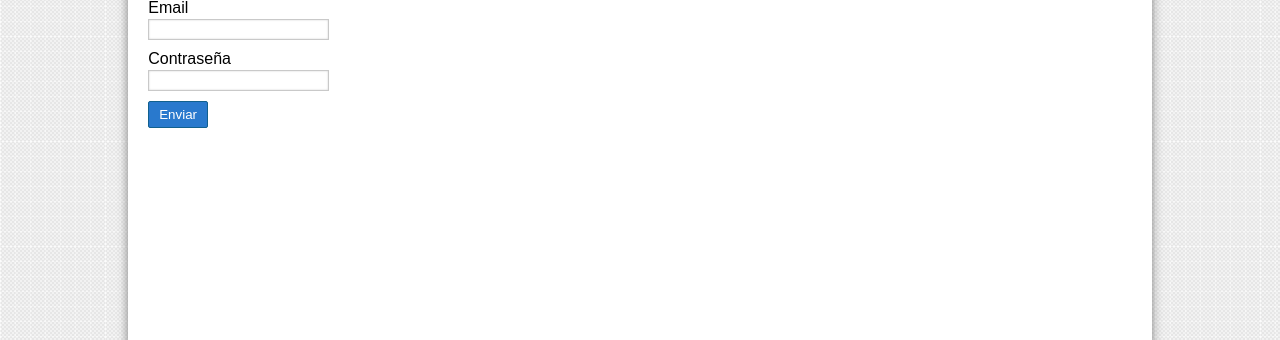
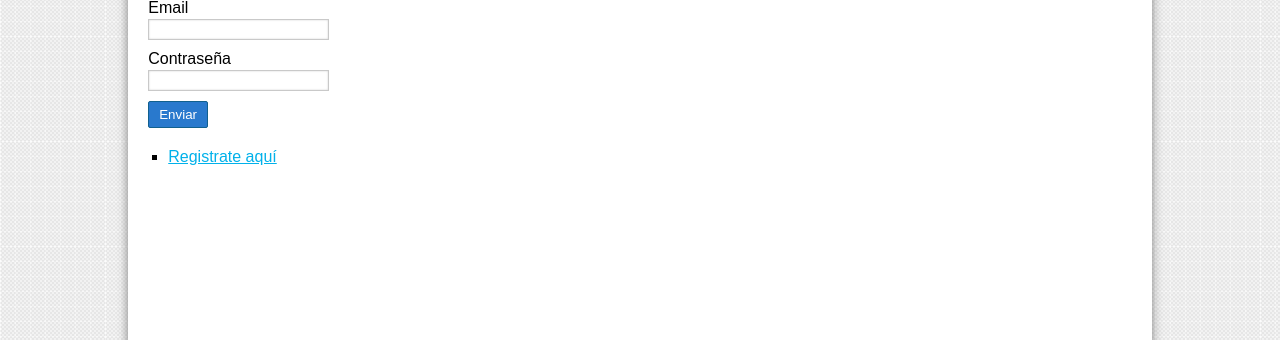
Before and after one commit to RaGlanzel/ProyectoTiendaPHP, a PHP site: page /ProyectoTiendaPHP/ in a window 1280 px wide. Shown: the part 279-619 px from the top of the page. Run offline with PHP 8.4, Linux system fonts and the light colour scheme.

Commit message:
registrar usuario

```diff
--- a/views/layout/sidebar.php
+++ b/views/layout/sidebar.php
@@ -10,6 +10,7 @@
                         <input type="password" name="password" />
                         <input type="submit" value="Enviar" />
                     </form>
+
                     <?php else: ?>
                         <h3><?=$_SESSION['identity']->nombre?> <?=$_SESSION['identity']->apellidos?></h3>
                     <?php endif; ?>
@@ -35,6 +36,10 @@
                         <li>
                             <a href="<?=base_url?>usuario/logout">Cerrar Sesion</a>
                         </li>
+                        <?php else: ?>
+                        <li>
+                            <a href="<?=base_url?>usuario/registro">Registrate aqu&iacute;</a>
+                        </li>
                         <?php endif; ?>
                     </ul>
                 </div>
```
